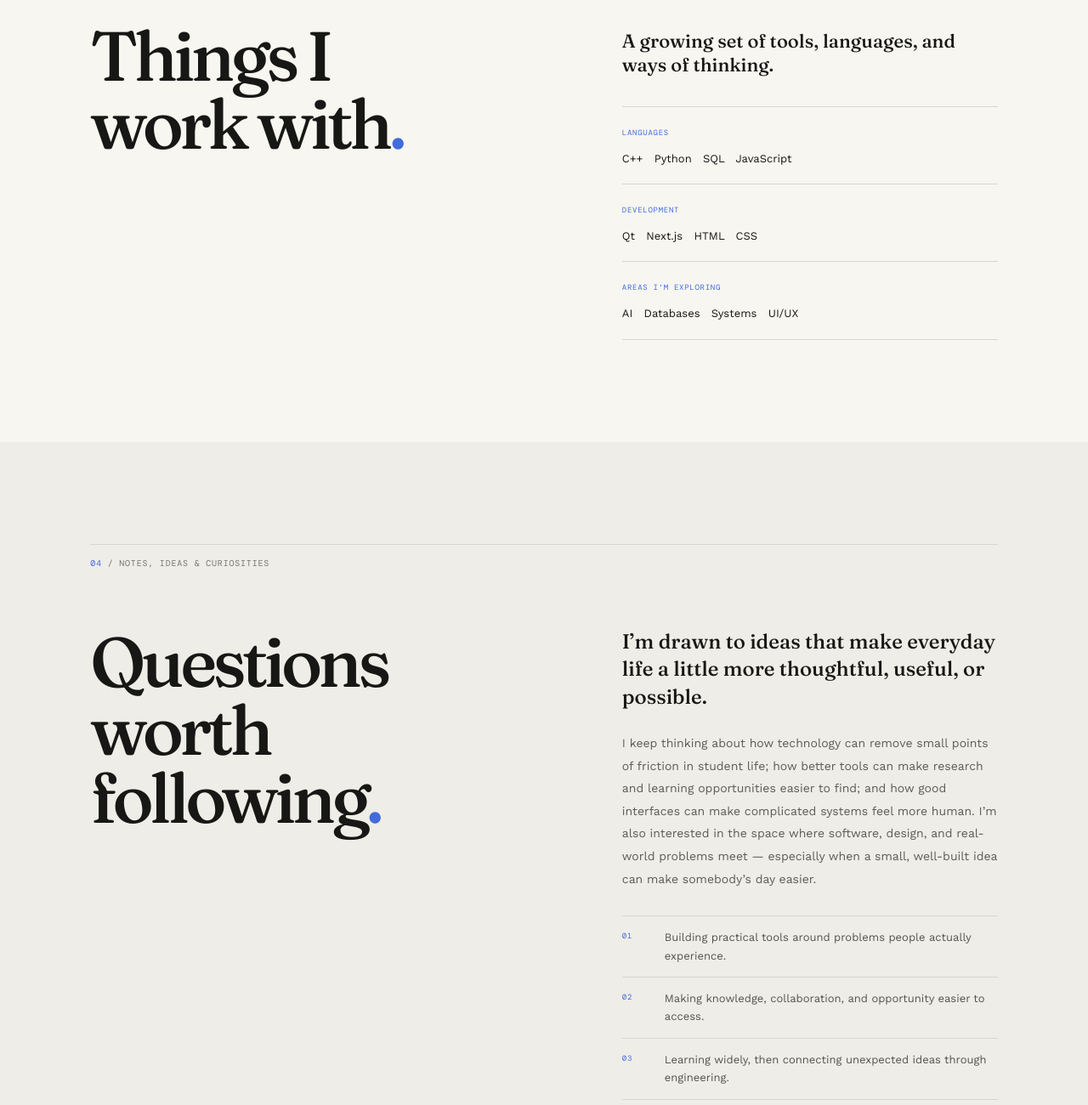
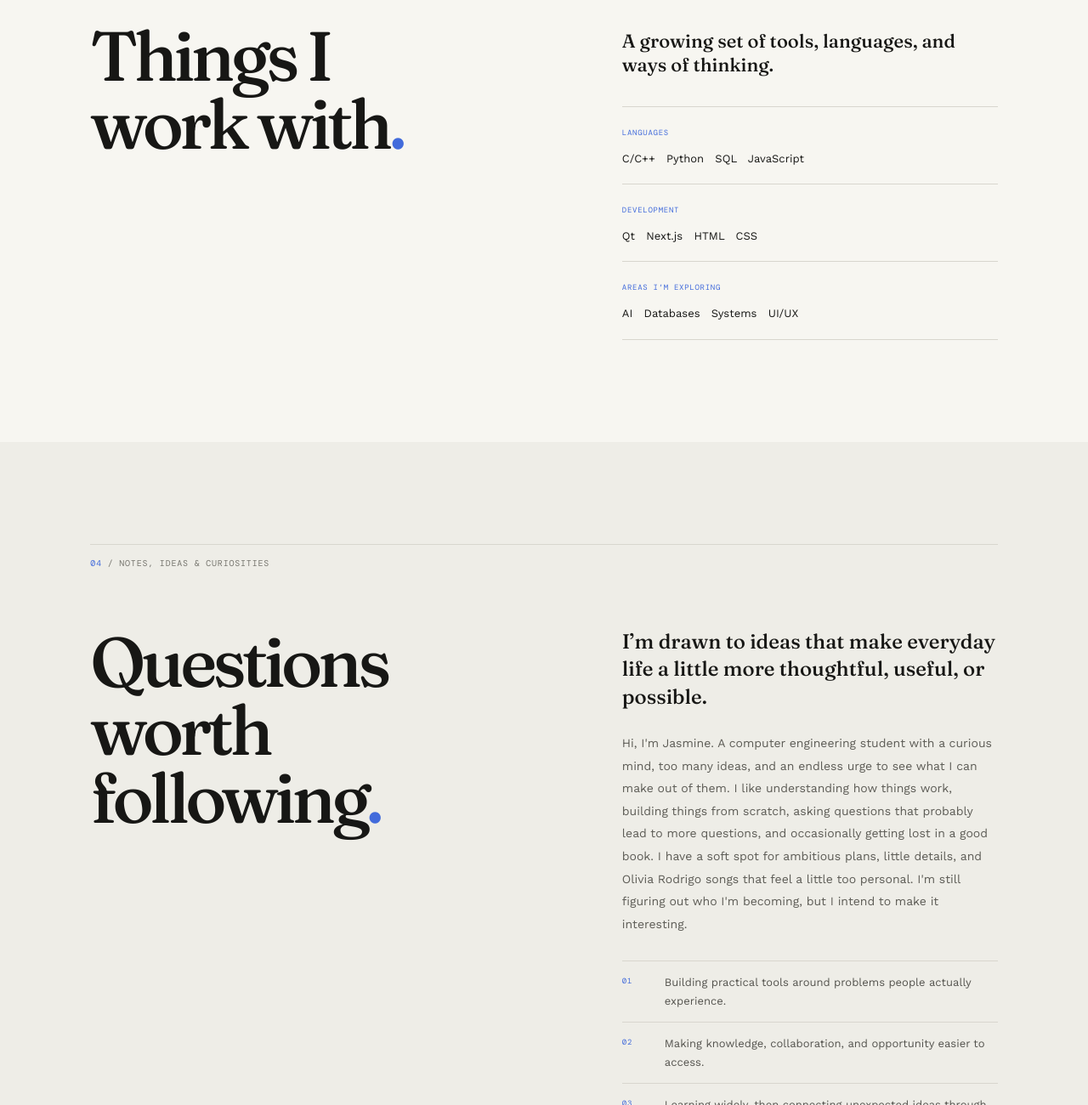
Before and after one commit to jasminein-pixel/jasminein-pixel.github.io, a plain HTML site: page index.html in a window 1280 px wide. Shown: the part 3905-5205 px from the top of the page at 85% size. Drawn offline with nearby package versions, Linux system fonts and the light colour scheme.

Commit message:
Revise personal description and ideas in index.html
Updated personal introduction and interests in the notes section.

```diff
--- a/index.html
+++ b/index.html
@@ -85,7 +85,7 @@
         <div class="toolkit-content">
           <p class="toolkit-lead">A growing set of tools, languages, and ways of thinking.</p>
           <div class="skill-groups">
-            <div><span class="mono">LANGUAGES</span><p>C++ &nbsp; Python &nbsp; SQL &nbsp; JavaScript</p></div>
+            <div><span class="mono">LANGUAGES</span><p>C/C++ &nbsp; Python &nbsp; SQL &nbsp; JavaScript</p></div>
             <div><span class="mono">DEVELOPMENT</span><p>Qt &nbsp; Next.js &nbsp; HTML &nbsp; CSS</p></div>
             <div><span class="mono">AREAS I’M EXPLORING</span><p>AI &nbsp; Databases &nbsp; Systems &nbsp; UI/UX</p></div>
           </div>
@@ -97,7 +97,7 @@
       <div class="section-label"><span>04</span> / NOTES, IDEAS & CURIOSITIES</div>
       <div class="notes-grid">
         <h2>Questions worth<br>following<span class="blue-mark">.</span></h2>
-        <div><p class="large-copy">I’m drawn to ideas that make everyday life a little more thoughtful, useful, or possible.</p><p>I keep thinking about how technology can remove small points of friction in student life; how better tools can make research and learning opportunities easier to find; and how good interfaces can make complicated systems feel more human. I’m also interested in the space where software, design, and real-world problems meet — especially when a small, well-built idea can make somebody’s day easier.</p><div class="idea-list"><div><span class="mono">01</span><p>Building practical tools around problems people actually experience.</p></div><div><span class="mono">02</span><p>Making knowledge, collaboration, and opportunity easier to access.</p></div><div><span class="mono">03</span><p>Learning widely, then connecting unexpected ideas through engineering.</p></div></div><div class="reading-card"><span class="mono">CURRENTLY READING</span><div><span class="book-title">The Mountain Is You</span><span class="reading-note">A little time for reflection, alongside all the building.</span></div></div></div>
+        <div><p class="large-copy">I’m drawn to ideas that make everyday life a little more thoughtful, useful, or possible.</p><p>Hi, I'm Jasmine. A computer engineering student with a curious mind, too many ideas, and an endless urge to see what I can make out of them. I like understanding how things work, building things from scratch, asking questions that probably lead to more questions, and occasionally getting lost in a good book. I have a soft spot for ambitious plans, little details, and Olivia Rodrigo songs that feel a little too personal. I'm still figuring out who I'm becoming, but I intend to make it interesting.</p><div class="idea-list"><div><span class="mono">01</span><p>Building practical tools around problems people actually experience.</p></div><div><span class="mono">02</span><p>Making knowledge, collaboration, and opportunity easier to access.</p></div><div><span class="mono">03</span><p>Learning widely, then connecting unexpected ideas through engineering.</p></div></div><div class="reading-card"><span class="mono">CURRENTLY READING</span><div><span class="book-title">The Mountain Is You</span><span class="reading-note">A little time for reflection, alongside all the building.</span></div></div></div>
       </div>
     </section>
 
```
